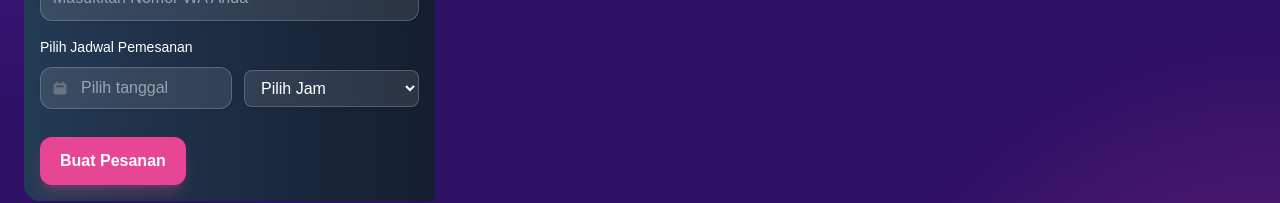
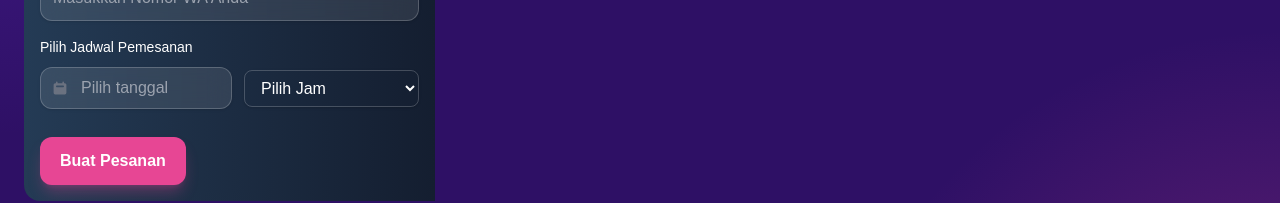
Before and after one commit to FaudinCahyoW/SelfPhoto-Booking, a Next.js app: page / in a window 1280 px wide. Shown: the part 317-520 px from the top of the page. Built offline with nearby package versions, Linux system fonts and the light colour scheme; no server answers; the database is empty.

Commit message:
fix: fix logic datepicker

```diff
--- a/app/detailBooking/[secret_token]/page.tsx
+++ b/app/detailBooking/[secret_token]/page.tsx
@@ -1,7 +1,6 @@
 
 import { getBookingByToken } from "@/services/userServices";
 import { Card } from "flowbite-react";
-import { div } from "framer-motion/client";
 
 type DetailProps = {
   params: {
--- a/components/booking-component/DatePickerComp.tsx
+++ b/components/booking-component/DatePickerComp.tsx
@@ -5,6 +5,7 @@ import { Bookings } from "@/types/bookingsType";
 import DatePicker from "react-datepicker";
 import "react-datepicker/dist/react-datepicker.css";
 import { HiCalendar } from "react-icons/hi";
+import {id} from "date-fns/locale"
 
 type Props = {
   date: Date | null;
@@ -24,7 +25,13 @@ export function DatePickerComp({
 
   const { services } = useBooking();
 
-  const bookedSlotsSimulasi = bookings.map((t) => t.time);
+  const bookedSlotsSimulasi = bookings.filter((booking) => {
+    const bookingDate = new Date(booking.date).toDateString()
+
+    const selectedDate = date?.toDateString()
+
+    return bookingDate === selectedDate
+  }).map((booking) => booking.time);
 
   return (
     <div className="mb-7">
@@ -42,6 +49,7 @@ export function DatePickerComp({
               onDateChange(d);
               onTimeChange("", "", "");
             }}
+            locale={id}
             minDate={new Date()}
             placeholderText="Pilih tanggal"
             dateFormat="dd MMM yyyy"
@@ -58,7 +66,7 @@ export function DatePickerComp({
             const [start, end] = value.split(" - ");
             onTimeChange(start, end, value);
           }}
-          className="rounded-lg w-44 px-3 py-2 bg-white/10 backdrop-blur-md border border-white/20 text-white placeholder:text-gray-400 shadow-sm focus:outline-none focus:ring-2 focus:ring-pink-400 focus:border-pink-400 transition-all "
+          className="rounded-lg w-44 px-3 py-2 border border-white/20 text-white placeholder:text-gray-400 shadow-sm focus:outline-none focus:ring-2 focus:ring-pink-400 focus:border-pink-400 transition-all "
         >
           <option value="" disabled>
             Pilih Jam
@@ -76,6 +84,7 @@ export function DatePickerComp({
                 key={i}
                 value={displayValue}
                 disabled={isBooked} // Mengunci elemen dropdown agar tidak bisa diklik
+                className="bg-pink-500 hover:bg-pink-400"
               >
                 {/* Modifikasi teks opsi secara ekstrem agar perubahan langsung terlihat */}
                 {isBooked ? `⛔ [PENUH] ${displayValue}` : displayValue}
--- a/package.json
+++ b/package.json
@@ -11,6 +11,7 @@
   "dependencies": {
     "@emailjs/browser": "^4.4.1",
     "@supabase/supabase-js": "^2.104.1",
+    "date-fns": "^4.2.1",
     "flowbite": "^4.0.1",
     "flowbite-react": "^0.12.17",
     "framer-motion": "^12.38.0",
```
Also changed, not shown: 1 other file (tests, documents, lock files or other folders).
